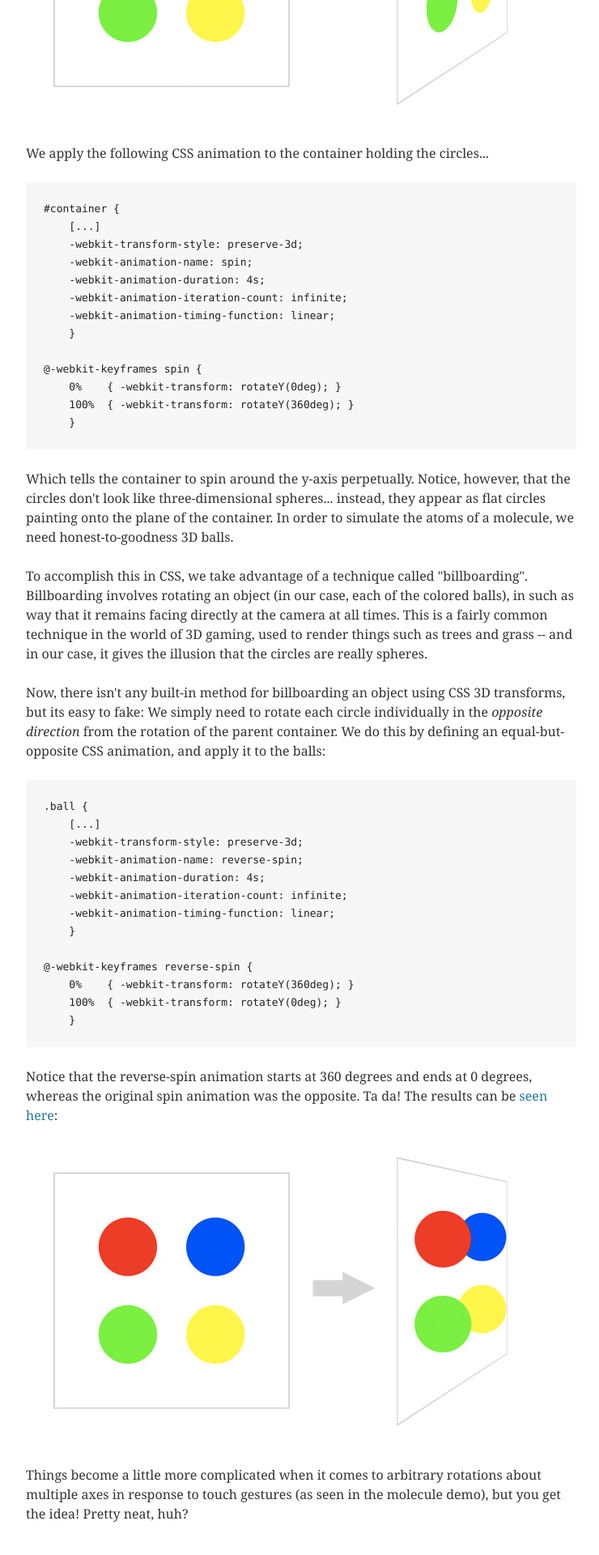
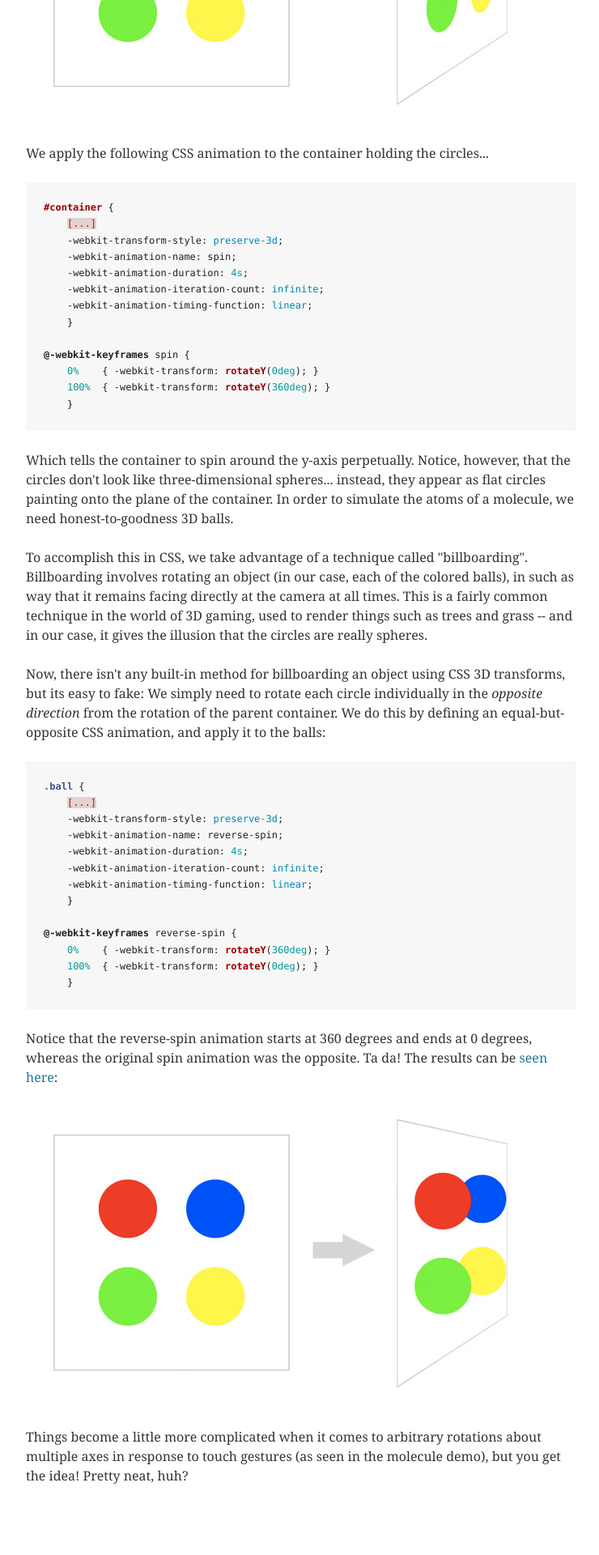
Before and after one commit to jackadam/jackadam.github.com, a Jekyll site: the page built from _posts/2010-10-29-3d-rotating-molecules-on-the-iphoneipad.html, in a window 1280 px wide. Shown: the part 1690-3610 px from the top of the page at 81% size, without its empty margins (268-1008 px from the left). Built offline with Jekyll 4.4.1, drawn with Linux system fonts in a browser that asks for light colours; comment, search, counter and statistics services are not loaded.

Commit message:
Syntax highlighting.

```diff
--- a/_config.yml
+++ b/_config.yml
@@ -1,3 +1,4 @@
 permalink: /:year/:title/
 url: http://jackadam.github.com
 auto: true
+pygments: true
--- a/_layouts/default.html
+++ b/_layouts/default.html
@@ -6,6 +6,7 @@
   <title>{% if page.title %}{{ page.title }} |{% endif %} jackadamblog</title>
   <meta name="viewport" content="width=device-width, initial-scale=1.0">
   <link rel="stylesheet" href="/css/blog.css">
+  <link rel="stylesheet" href="/css/syntax.css">
   <link rel="alternate" type="application/atom+xml" href="{{site.url}}/atom.xml">
   <script src="http://use.typekit.com/teg0qba.js"></script>
   <script>try{Typekit.load();}catch(e){}</script>
--- a/_posts/2010-10-29-3d-rotating-molecules-on-the-iphoneipad.html
+++ b/_posts/2010-10-29-3d-rotating-molecules-on-the-iphoneipad.html
@@ -17,7 +17,8 @@
 <p>Take a gander at this <a href="http://demos.jackadam.net/rotation/1.html">simplified example</a>, consisting of four rotating circles:</p>
 <p><a href="http://demos.jackadam.net/rotation/1.html"><img src="/images/3d-molecules/rotation1.jpg" alt="" title="rotation1" width="650" height="366" class="alignnone size-full wp-image-73" /></a></p>
 <p>We apply the following CSS animation to the container holding the circles...</p>
-<pre><code>#container {
+{% highlight css %}
+#container {
     [...]
     -webkit-transform-style: preserve-3d;
     -webkit-animation-name: spin;
@@ -29,11 +30,13 @@
 @-webkit-keyframes spin {
     0%    { -webkit-transform: rotateY(0deg); }
     100%  { -webkit-transform: rotateY(360deg); }
-    }</code></pre>
+    }
+{% endhighlight %}
 <p>Which tells the container to spin around the y-axis perpetually. Notice, however, that the circles don't look like three-dimensional spheres... instead, they appear as flat circles painting onto the plane of the container. In order to simulate the atoms of a molecule, we need honest-to-goodness 3D balls.</p>
 <p>To accomplish this in CSS, we take advantage of a technique called "billboarding". Billboarding involves rotating an object (in our case, each of the colored balls), in such as way that it remains facing directly at the camera at all times. This is a fairly common technique in the world of 3D gaming, used to render things such as trees and grass -- and in our case, it gives the illusion that the circles are really spheres.</p>
 <p>Now, there isn't any built-in method for billboarding an object using CSS 3D transforms, but its easy to fake: We simply need to rotate each circle individually in the <em>opposite direction</em> from the rotation of the parent container. We do this by defining an equal-but-opposite CSS animation, and apply it to the balls:</p>
-<pre><code>.ball {
+{% highlight css %}
+.ball {
     [...]
     -webkit-transform-style: preserve-3d;
     -webkit-animation-name: reverse-spin;
@@ -45,7 +48,8 @@
 @-webkit-keyframes reverse-spin {
     0%    { -webkit-transform: rotateY(360deg); }
     100%  { -webkit-transform: rotateY(0deg); }
-    }</code></pre>
+    }
+{% endhighlight %}
 <p>Notice that the reverse-spin animation starts at 360 degrees and ends at 0 degrees, whereas the original spin animation was the opposite. Ta da! The results can be <a href="http://demos.jackadam.net/rotation/2.html">seen here</a>:</p>
 <p><a href="http://demos.jackadam.net/rotation/2.html"><img src="/images/3d-molecules/rotation2.jpg" alt="" title="rotation2" width="650" height="366" class="alignnone size-full wp-image-74" /></a></p>
 <p>Things become a little more complicated when it comes to arbitrary rotations about multiple axes in response to touch gestures (as seen in the molecule demo), but you get the idea! Pretty neat, huh?</p>
--- a/_posts/2012-03-14-pi.html
+++ b/_posts/2012-03-14-pi.html
@@ -7,7 +7,8 @@
 published: false
 ---
 <p>In honor of international π-day, here is a three hundred and fourteen byte JavaScript snippet Adam and I wrote a few years back that should reenable the functionality of the <code>blink</code> tag on any page:</p>
-<pre><code>(function(){
+{% highlight javascript %}
+(function(){
   b = document.getElementsByTagName('blink');
   for(i=0;i < b.length;i++) b[i].style.textDecoration = 'none';
   function ch(d1, t1, d2, t2) {
@@ -15,7 +16,8 @@
     setTimeout(function(){ch(d2, t2, d1, t1)}, t1);
   }
   ch('visible', 750, 'hidden', 250);
-})()</code></pre>
+})()
+{% endhighlight %}
 <p>The one cool thing about this code is that recreates the exact blinking interval that I remember from Netscape. <a href="http://demos.jackadam.net/blink/">Here's a demo page</a>, though <blink>this should be blinking for you right now</blink>.</p>
 <script>(function(){
   b = document.getElementsByTagName('blink');
--- a/css/blog.css
+++ b/css/blog.css
@@ -82,12 +82,12 @@
     padding: 22px;
     background: #F7F7F7;
     color: #222;
-    font-size: 15px;
-    line-height: 21px;
+    font-size: 12px;
+    line-height: 1.6;
     }
 
 code {
-    font-size: 13px;
+    font-size: 12px;
     }
 
 blockquote {
--- /dev/null
+++ b/css/syntax.css
@@ -0,0 +1,60 @@
+.highlight  { background: #ffffff; }
+.highlight .c { color: #999988; font-style: italic } /* Comment */
+.highlight .err { color: #a61717; background-color: #e3d2d2 } /* Error */
+.highlight .k { font-weight: bold } /* Keyword */
+.highlight .o { font-weight: bold } /* Operator */
+.highlight .cm { color: #999988; font-style: italic } /* Comment.Multiline */
+.highlight .cp { color: #999999; font-weight: bold } /* Comment.Preproc */
+.highlight .c1 { color: #999988; font-style: italic } /* Comment.Single */
+.highlight .cs { color: #999999; font-weight: bold; font-style: italic } /* Comment.Special */
+.highlight .gd { color: #000000; background-color: #ffdddd } /* Generic.Deleted */
+.highlight .gd .x { color: #000000; background-color: #ffaaaa } /* Generic.Deleted.Specific */
+.highlight .ge { font-style: italic } /* Generic.Emph */
+.highlight .gr { color: #aa0000 } /* Generic.Error */
+.highlight .gh { color: #999999 } /* Generic.Heading */
+.highlight .gi { color: #000000; background-color: #ddffdd } /* Generic.Inserted */
+.highlight .gi .x { color: #000000; background-color: #aaffaa } /* Generic.Inserted.Specific */
+.highlight .go { color: #888888 } /* Generic.Output */
+.highlight .gp { color: #555555 } /* Generic.Prompt */
+.highlight .gs { font-weight: bold } /* Generic.Strong */
+.highlight .gu { color: #aaaaaa } /* Generic.Subheading */
+.highlight .gt { color: #aa0000 } /* Generic.Traceback */
+.highlight .kc { font-weight: bold } /* Keyword.Constant */
+.highlight .kd { font-weight: bold } /* Keyword.Declaration */
+.highlight .kp { font-weight: bold } /* Keyword.Pseudo */
+.highlight .kr { font-weight: bold } /* Keyword.Reserved */
+.highlight .kt { color: #445588; font-weight: bold } /* Keyword.Type */
+.highlight .m { color: #009999 } /* Literal.Number */
+.highlight .s { color: #d14 } /* Literal.String */
+.highlight .na { color: #008080 } /* Name.Attribute */
+.highlight .nb { color: #0086B3 } /* Name.Builtin */
+.highlight .nc { color: #445588; font-weight: bold } /* Name.Class */
+.highlight .no { color: #008080 } /* Name.Constant */
+.highlight .ni { color: #800080 } /* Name.Entity */
+.highlight .ne { color: #990000; font-weight: bold } /* Name.Exception */
+.highlight .nf { color: #990000; font-weight: bold } /* Name.Function */
+.highlight .nn { color: #555555 } /* Name.Namespace */
+.highlight .nt { color: #000080 } /* Name.Tag */
+.highlight .nv { color: #008080 } /* Name.Variable */
+.highlight .ow { font-weight: bold } /* Operator.Word */
+.highlight .w { color: #bbbbbb } /* Text.Whitespace */
+.highlight .mf { color: #009999 } /* Literal.Number.Float */
+.highlight .mh { color: #009999 } /* Literal.Number.Hex */
+.highlight .mi { color: #009999 } /* Literal.Number.Integer */
+.highlight .mo { color: #009999 } /* Literal.Number.Oct */
+.highlight .sb { color: #d14 } /* Literal.String.Backtick */
+.highlight .sc { color: #d14 } /* Literal.String.Char */
+.highlight .sd { color: #d14 } /* Literal.String.Doc */
+.highlight .s2 { color: #d14 } /* Literal.String.Double */
+.highlight .se { color: #d14 } /* Literal.String.Escape */
+.highlight .sh { color: #d14 } /* Literal.String.Heredoc */
+.highlight .si { color: #d14 } /* Literal.String.Interpol */
+.highlight .sx { color: #d14 } /* Literal.String.Other */
+.highlight .sr { color: #009926 } /* Literal.String.Regex */
+.highlight .s1 { color: #d14 } /* Literal.String.Single */
+.highlight .ss { color: #990073 } /* Literal.String.Symbol */
+.highlight .bp { color: #999999 } /* Name.Builtin.Pseudo */
+.highlight .vc { color: #008080 } /* Name.Variable.Class */
+.highlight .vg { color: #008080 } /* Name.Variable.Global */
+.highlight .vi { color: #008080 } /* Name.Variable.Instance */
+.highlight .il { color: #009999 } /* Literal.Number.Integer.Long */
```
Also changed, not shown: _posts/2010-10-04-alpha-jpegs.html (+9 -8 lines).
